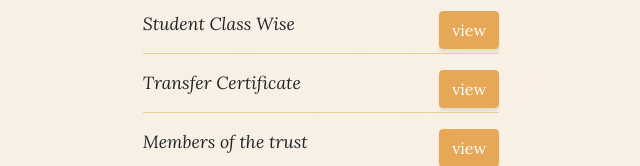
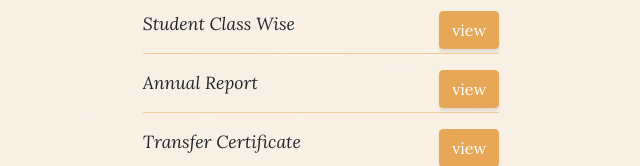
Before and after one commit to mnthnjain/bhagwan-mahaveer-baal-sanskar.github.io, a website: page documents.html in a window 1280 px wide. Shown: the part 786-952 px from the top of the page, 319-959 px from the left. Drawn offline with Linux system fonts and the light colour scheme.

Commit message:
annual report added

```diff
--- a/documents.html
+++ b/documents.html
@@ -208,6 +208,20 @@
 
                 </li>
                 <li class="list-unstyled-item list-hours-item d-flex">
+                  Annual Report
+                  <span class="ml-auto"
+                    >
+
+                    <button
+                      type="button" class="btn btn-primary" data-toggle="modal" data-target=".bd-example-modal-lg" href="#exampleModal"
+                      data-src="/assets/Top 3 Student.pdf" data-filename='Admission form'>
+                      view
+                    </button>
+                  </span
+                  >
+
+                </li>
+                <li class="list-unstyled-item list-hours-item d-flex">
                   Transfer Certificate
 
                   <span class="ml-auto"
```
Also changed, not shown: 1 other file.
